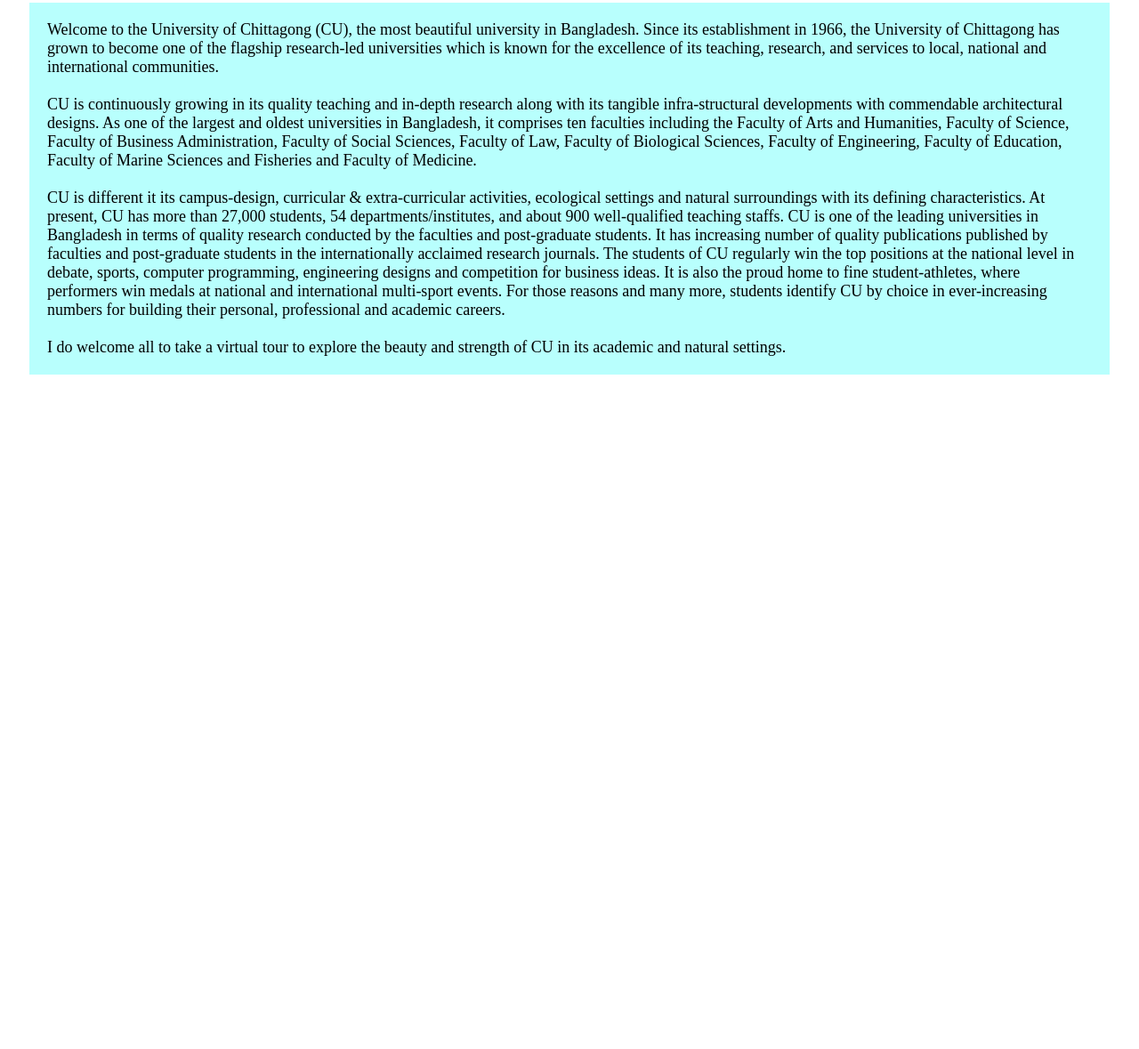
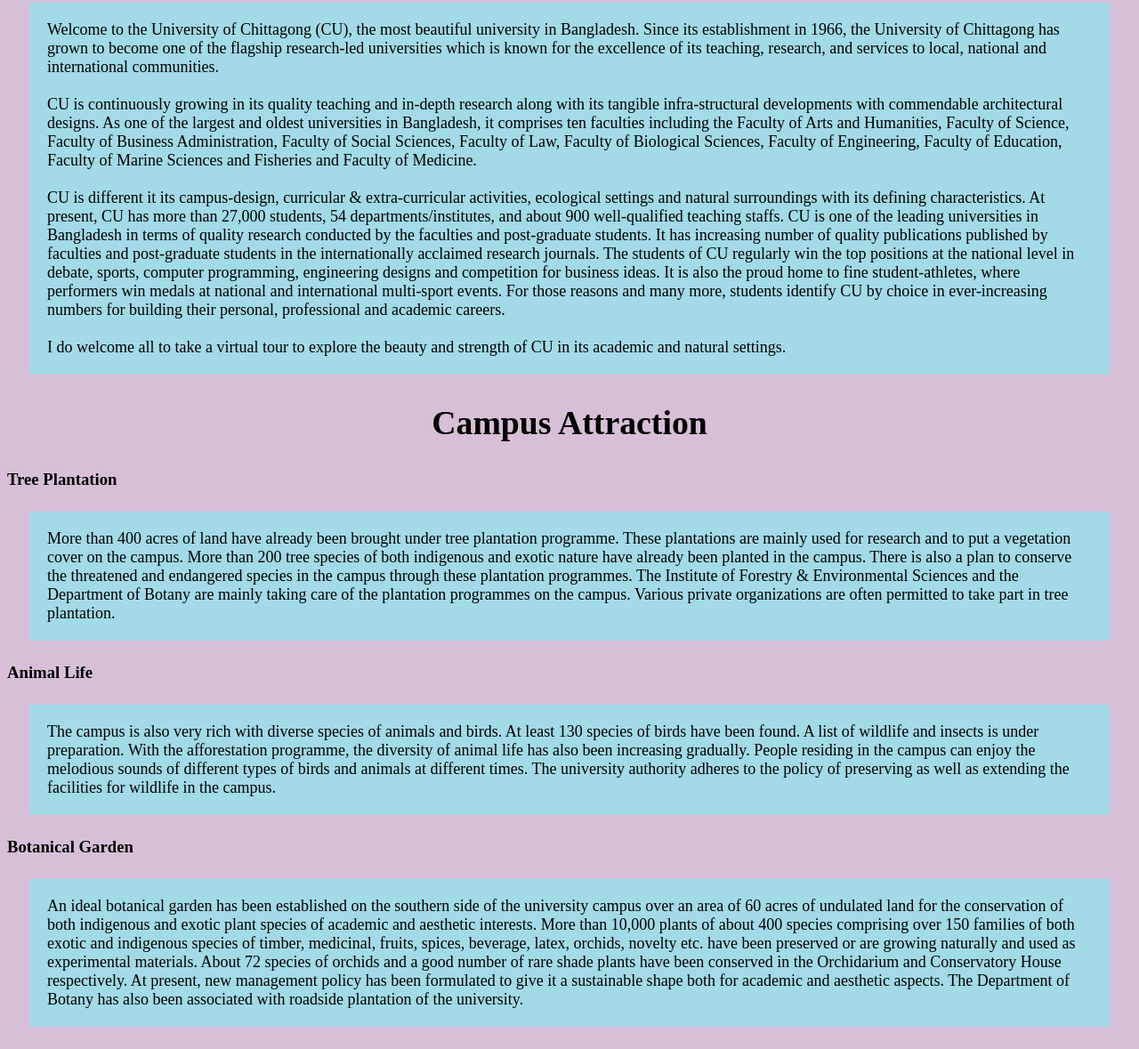
Before and after one commit to AbhijitSarker/Initial-repo, a plain HTML site: page index.html in a window 1280 px wide. Shown: the part 1688-2867 px from the top of the page at 89% size. Before the commit the page ends 2134 px from the top, so only its background shows below. Drawn offline with Linux system fonts and the light colour scheme.

Commit message:
info added

```diff
--- a/index.html
+++ b/index.html
@@ -51,7 +51,18 @@
 
         I do welcome all to take a virtual tour to explore the beauty and strength of CU in its academic and natural settings.
     </p>
-
-
+    <h2>Campus Attraction</h2>
+    <h3> Tree Plantation</h3>
+    <p>
+        More than 400 acres of land have already been brought under tree plantation programme. These plantations are mainly used for research and to put a vegetation cover on the campus. More than 200 tree species of both indigenous and exotic nature have already been planted in the campus. There is also a plan to conserve the threatened and endangered species in the campus through these plantation programmes. The Institute of Forestry & Environmental Sciences and the Department of Botany are mainly taking care of the plantation programmes on the campus. Various private organizations are often permitted to take part in tree plantation.
+    </p>
+    <h3>Animal Life</h3>
+    <p>
+        The campus is also very rich with diverse species of animals and birds. At least 130 species of birds have been found. A list of wildlife and insects is under preparation. With the afforestation programme, the diversity of animal life has also been increasing gradually. People residing in the campus can enjoy the melodious sounds of different types of birds and animals at different times. The university authority adheres to the policy of preserving as well as extending the facilities for wildlife in the campus.
+    </p>
+    <h3>Botanical Garden</h3>
+    <p>
+        An ideal botanical garden has been established on the southern side of the university campus over an area of 60 acres of undulated land for the conservation of both indigenous and exotic plant species of academic and aesthetic interests. More than 10,000 plants of about 400 species comprising over 150 families of both exotic and indigenous species of timber, medicinal, fruits, spices, beverage, latex, orchids, novelty etc. have been preserved or are growing naturally and used as experimental materials. About 72 species of orchids and a good number of rare shade plants have been conserved in the Orchidarium and Conservatory House respectively. At present, new management policy has been formulated to give it a sustainable shape both for academic and aesthetic aspects. The Department of Botany has also been associated with roadside plantation of the university.
+    </p>
 </body>
 </html>
--- a/style.css
+++ b/style.css
@@ -1,3 +1,6 @@
+body{
+    background-color: thistle;
+}
 p{
     color: rgb(0, 0, 0);
     background-color: rgba(87, 255, 249, 0.418);
```
